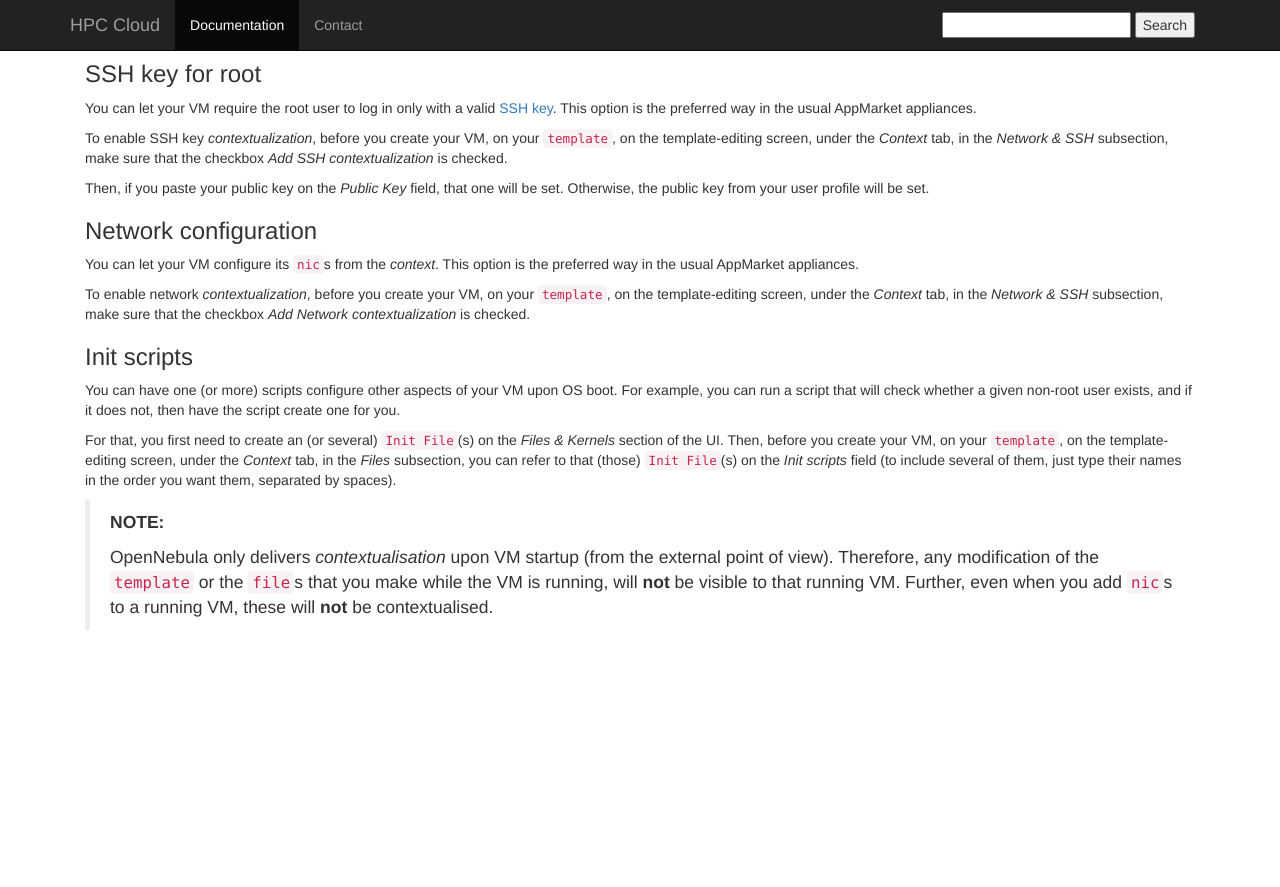
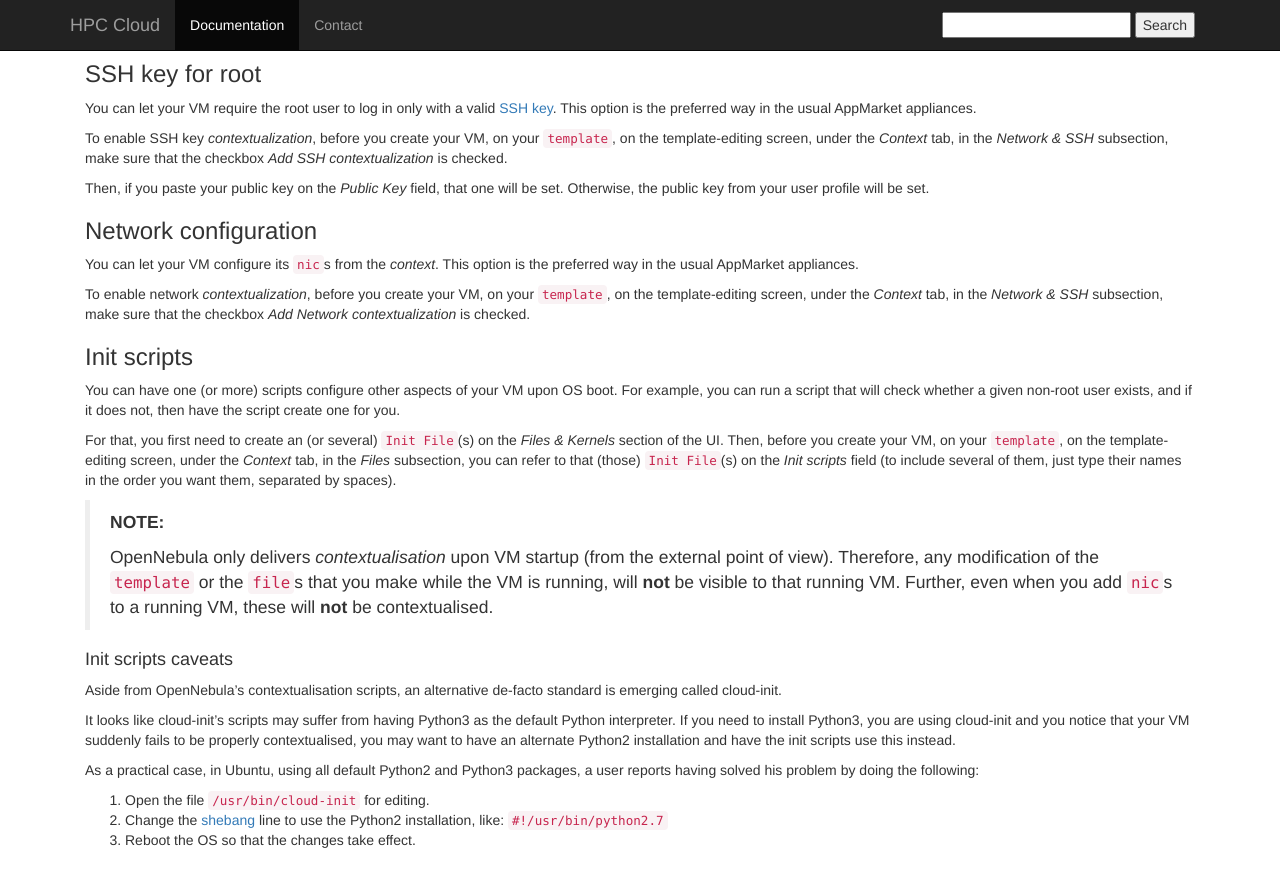
Before and after one commit to sara-nl/clouddocs, a Jekyll site: the page built from contextualization.markdown, in a window 1280 px wide and 900 px high, scrolled down 1429 px. Shown: the top 887 px of the window. Built offline with Jekyll 4.4.1, drawn with Linux system fonts in a browser that asks for light colours; nearby versions of some CDN libraries; before the commit the page ends 2119 px from its top, so only the background shows below that.

Commit message:
Added Maarten's shebang for Python3 for cloud-init

```diff
--- a/contextualization.markdown
+++ b/contextualization.markdown
@@ -87,3 +87,15 @@ For that, you first need to create an (or several) `Init File`(s) on the _Files
 >**NOTE:**
 >
 >OpenNebula only delivers _contextualisation_ upon VM startup (from the external point of view). Therefore, any modification of the `template` or the `file`s that you make while the VM is running, will **not** be visible to that running VM. Further, even when you add `nic`s to a running VM, these will **not** be contextualised.
+
+#### Init scripts caveats
+
+Aside from OpenNebula's contextualisation scripts, an alternative de-facto standard is emerging called cloud-init.
+
+It looks like cloud-init's scripts may suffer from having Python3 as the default Python interpreter. If you need to install Python3, you are using cloud-init and you notice that your VM suddenly fails to be properly contextualised, you may want to have an alternate Python2 installation and have the init scripts use this instead.
+
+As a practical case, in Ubuntu, using all default Python2 and Python3 packages, a user reports having solved his problem by doing the following:
+
+1. Open the file `/usr/bin/cloud-init` for editing.
+2. Change the [shebang](https://en.wikipedia.org/wiki/Shebang_(Unix)) line to use the Python2 installation, like: `#!/usr/bin/python2.7`
+3. Reboot the OS so that the changes take effect.
```
